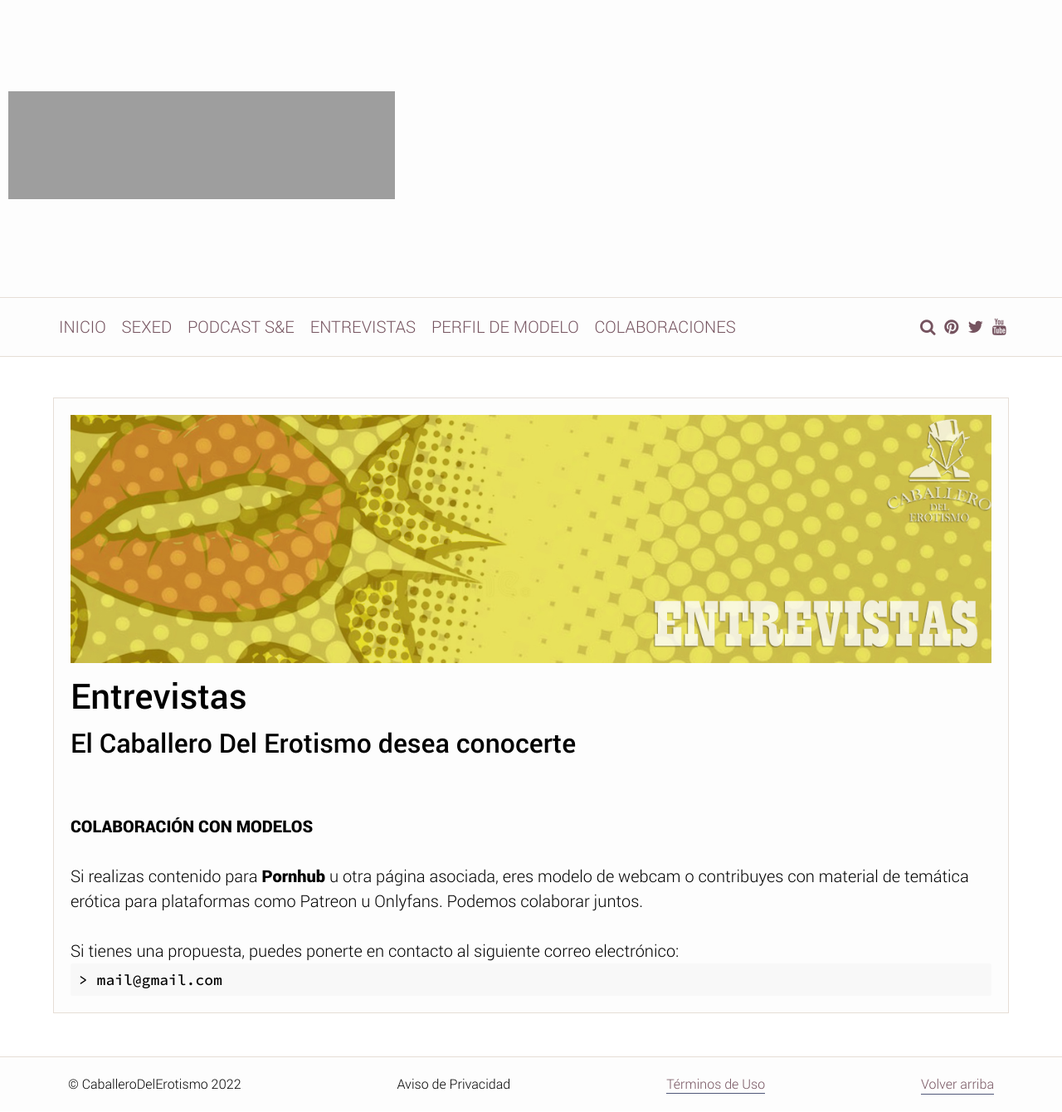
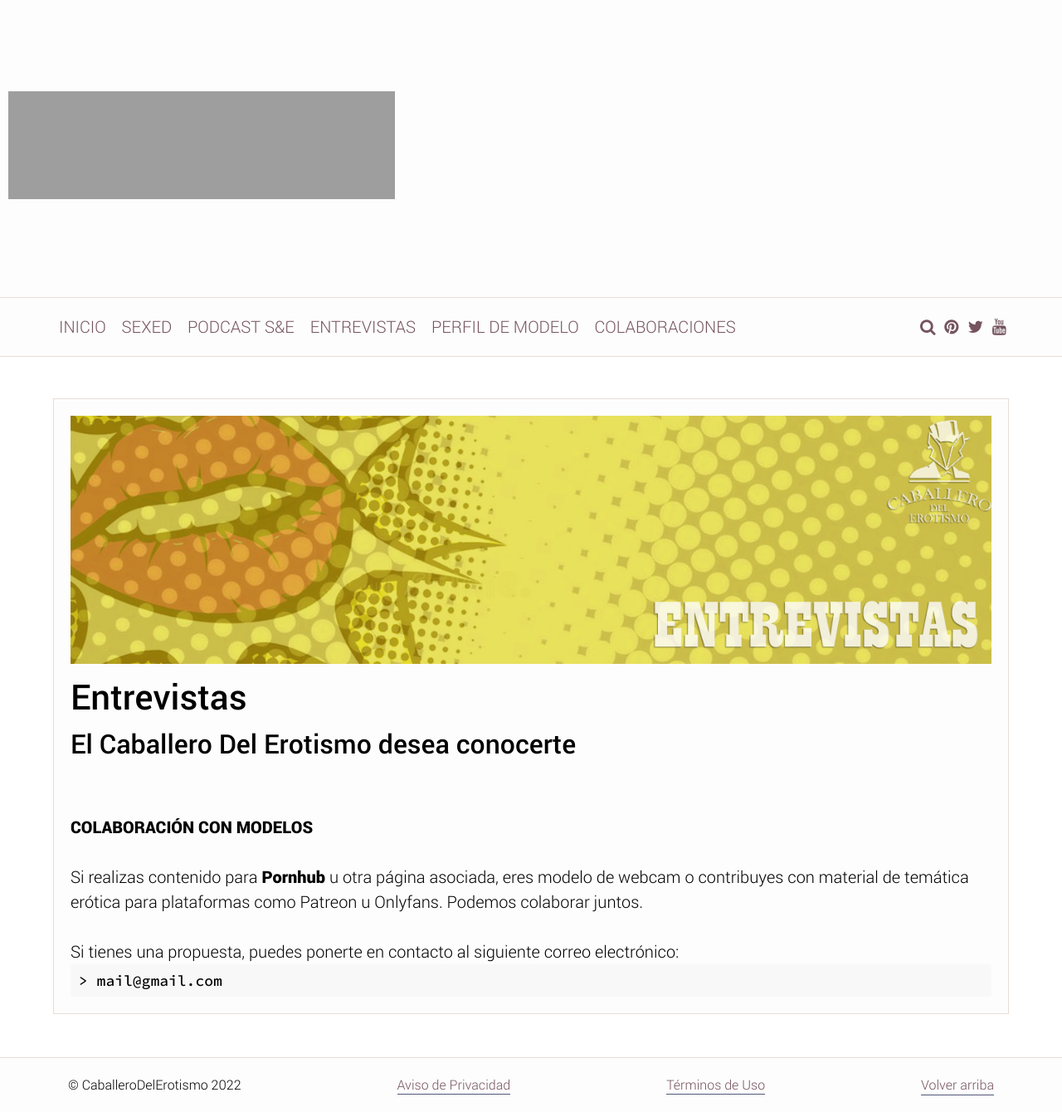
Before and after one commit to Caballerodeleros/-Caballerodeleros.github.io, a Jekyll site: the page built from archive/index.md, in a window 1280 px wide. Shown: the whole page at 83% size. Built offline with Jekyll 4.4.1, drawn with Linux system fonts in a browser that asks for light colours; grey boxes are pictures that could not be loaded.

```diff
--- a/_includes/footer.html
+++ b/_includes/footer.html
@@ -1,7 +1,7 @@
 <footer>
     <div class="content">
         <span>&copy; CaballeroDelErotismo 2022</span>
-        <span>Aviso de Privacidad</span>
+        <p><a href="/Politicadeprivacidad.md">Aviso de Privacidad</a></p>
         <p><a href="https://caballerodeleros.github.io/Terminosycondiciones/">Términos de Uso</a></p>
         <span class="backtotop">Volver arriba</span>
     </div>
```
